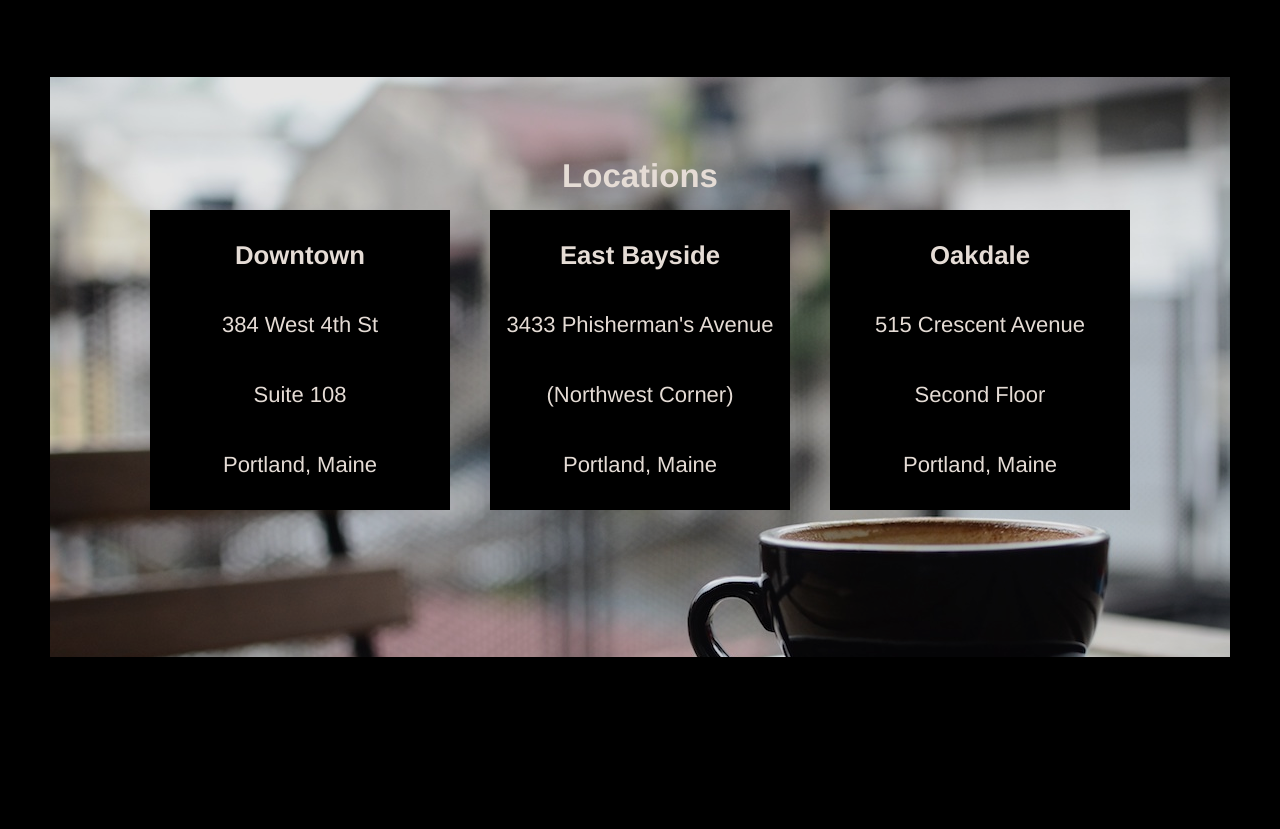
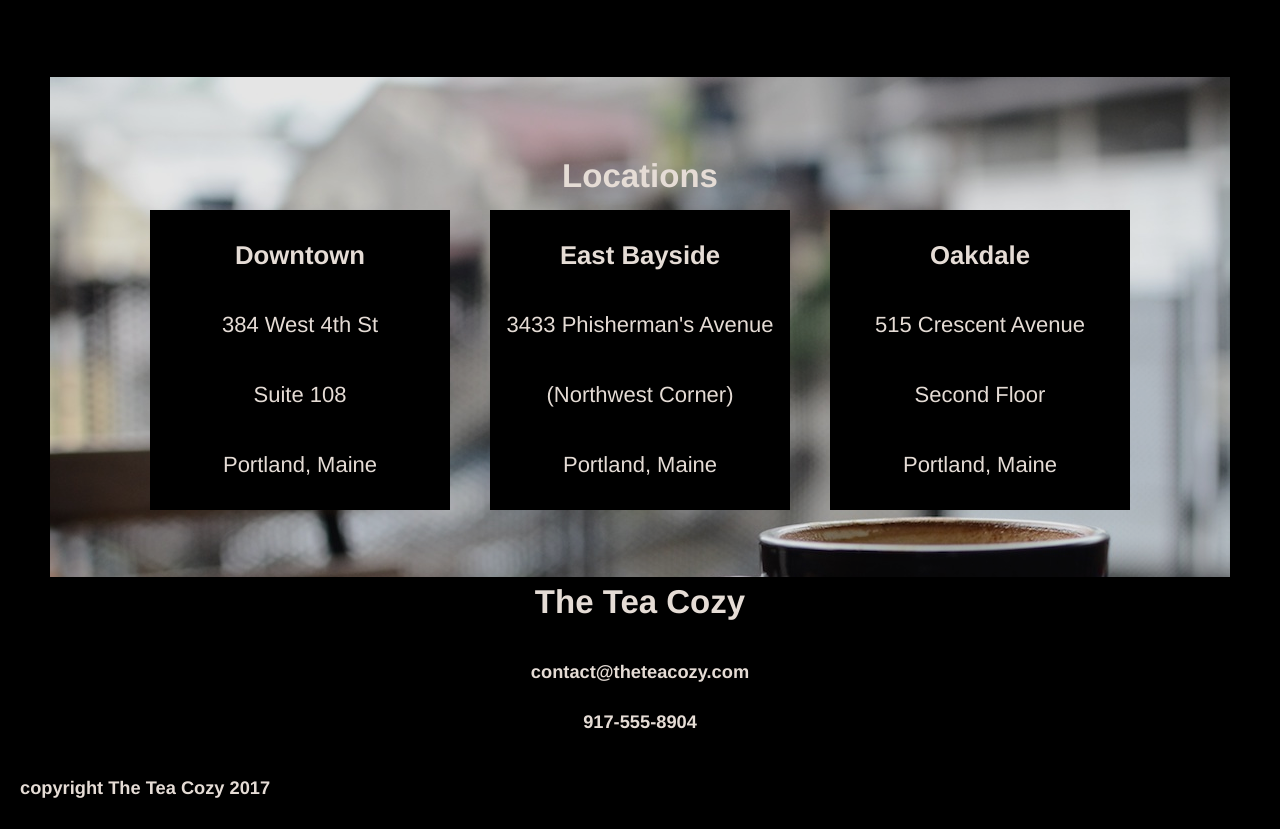
Before and after one commit to chiconstruct/tea-cozy, a plain HTML site: page index.html in a window 1280 px wide. Shown: the part 1496-2325 px from the top of the page. Before the commit the page ends 2153 px from the top, so only its background shows below. Drawn offline with Linux system fonts and the light colour scheme.

Commit message:
Implement footer section

```diff
--- a/index.html
+++ b/index.html
@@ -80,6 +80,16 @@
           </div>
         </div>
       </section>
+      <footer>
+        <div class="infoContainer lineHeight50">
+          <h2>The Tea Cozy</h2>
+          <h5>contact@theteacozy.com</h5>
+          <h5>917-555-8904</h5>
+        </div>
+        <div class="copyRight">
+          <h5>copyright The Tea Cozy 2017</h5>
+        </div>
+      </footer>
     </div>
   </body>
 </html>
--- a/resources/css/style.css
+++ b/resources/css/style.css
@@ -80,7 +80,7 @@ div.contentContainer {
 }
 
 /* Styling for Mission Section */
-#featured, #location {
+#featured {
   padding-top: 80px;
 }
 
@@ -106,6 +106,7 @@ div.contentContainer {
 /* Styling for Location section */
 #location {
   height: 500px;
+  margin-top: 80px;
 }
 
 #location div.background {
@@ -113,23 +114,35 @@ div.contentContainer {
 }
 
 #location div.locationContentContainer {
-  margin-top: 80px;
+  padding-top: 80px;
   display: flex;
   flex-direction: column;
   align-items: center;
 }
 
 #location div.boxContainer {
-
   display: flex;
   justify-content: space-between;
 }
 
-
-#location div.boxContainer .contentBox {
+#location div.boxContainer div.contentBox {
   margin: 15px 20px 0 20px;
   padding: 10px 0;
   background-color: black;
   width: 300px;
   line-height: 70px;
 }
+
+/* Styling for Footer */
+footer .infoContainer {
+  height: 200px;
+}
+
+footer .infoContainer h2 {
+  margin-bottom: 20px;
+}
+
+footer .copyRight {
+  text-align: left;
+  margin: 0 0 30px 20px;
+}
```
